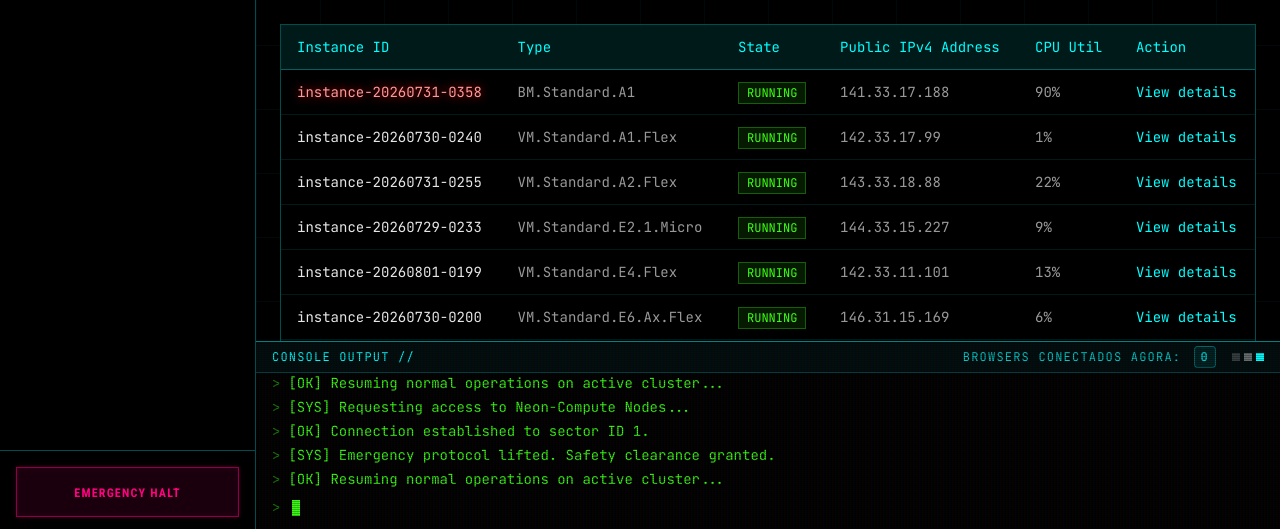
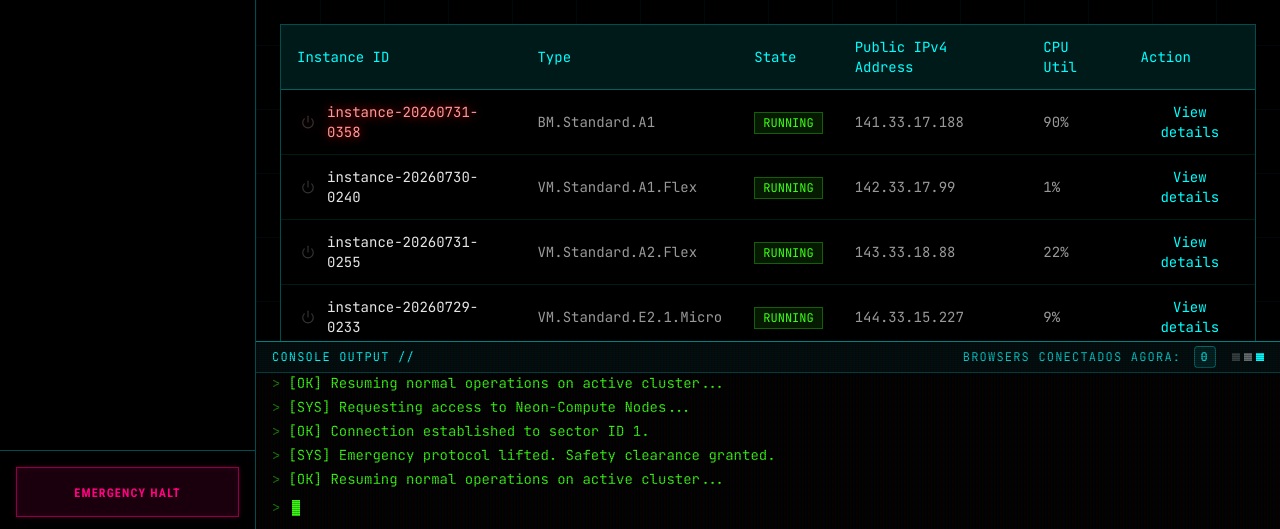
Before and after one commit to ziraldocardoso/SecInfo.IA, a React (Vite) app: page / in a window 1280 px wide. Shown: the part 267-796 px from the top of the page. Built offline with nearby package versions, Linux system fonts and the light colour scheme; no server answers.

Commit message:
feat: adiciona botao power para religar instancias paradas

```diff
--- a/src/components/dashboard/Workspace.jsx
+++ b/src/components/dashboard/Workspace.jsx
@@ -204,7 +204,26 @@ export default function Workspace({ activeService, emergencyPhase, onLog }) {
             <tbody>
               {displayInstances.map((inst) => (
                 <tr key={inst.id} className="border-b border-[hsl(var(--primary)/0.1)] hover:bg-[hsl(var(--primary)/0.05)] transition-colors">
-                  <td className={`px-4 py-3 ${inst.id === 'instance-20260731-0358' ? 'text-[#ff9999] drop-shadow-[0_0_5px_rgba(255,0,0,0.8)]' : 'text-white/90'}`}>
+                  <td className={`px-4 py-3 flex items-center gap-2 ${inst.id === 'instance-20260731-0358' ? 'text-[#ff9999] drop-shadow-[0_0_5px_rgba(255,0,0,0.8)]' : 'text-white/90'}`}>
+                    <button
+                      disabled={inst.state !== 'STOPPED'}
+                      onClick={(e) => {
+                        e.stopPropagation();
+                        setInstances(prev => prev.map(i => i.id === inst.id ? { ...i, state: 'RUNNING' } : i));
+                        if (onLog) onLog(`[SYS] Powering on instance: ${inst.id}...`);
+                      }}
+                      className={`p-1 rounded-full transition-colors ${
+                        inst.state === 'STOPPED'
+                          ? 'text-[hsl(var(--success))] hover:bg-[hsl(var(--success)/0.2)] hover:shadow-[0_0_8px_hsl(var(--success))] cursor-pointer'
+                          : 'text-white/20 cursor-not-allowed'
+                      }`}
+                      title={inst.state === 'STOPPED' ? "Power On" : ""}
+                    >
+                      <svg width="14" height="14" viewBox="0 0 24 24" fill="none" stroke="currentColor" strokeWidth="2" strokeLinecap="round" strokeLinejoin="round">
+                        <path d="M18.36 6.64a9 9 0 1 1-12.73 0"></path>
+                        <line x1="12" y1="2" x2="12" y2="12"></line>
+                      </svg>
+                    </button>
                     {inst.id}
                   </td>
                   <td className="px-4 py-3 text-white/60">{inst.type}</td>
```
